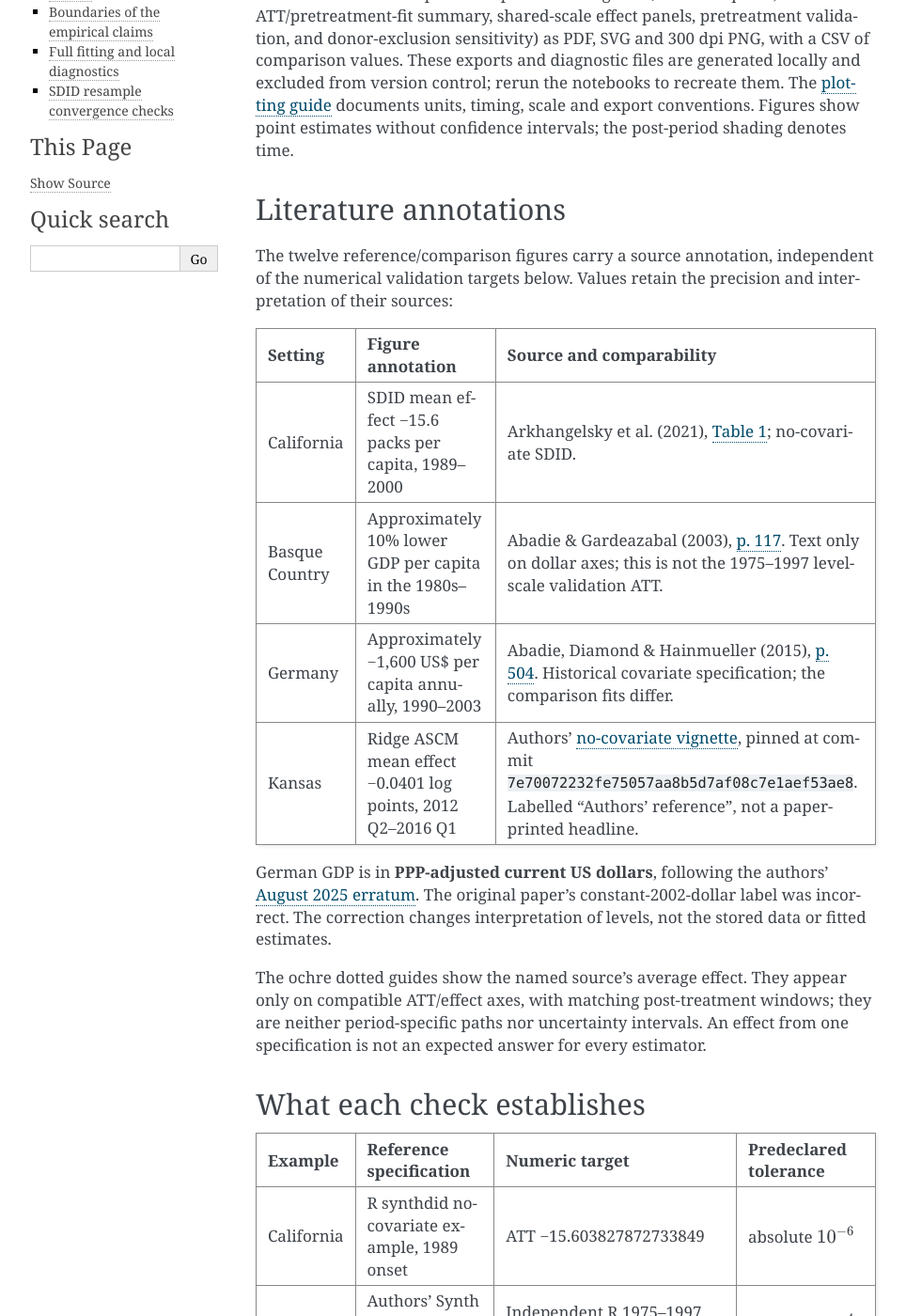
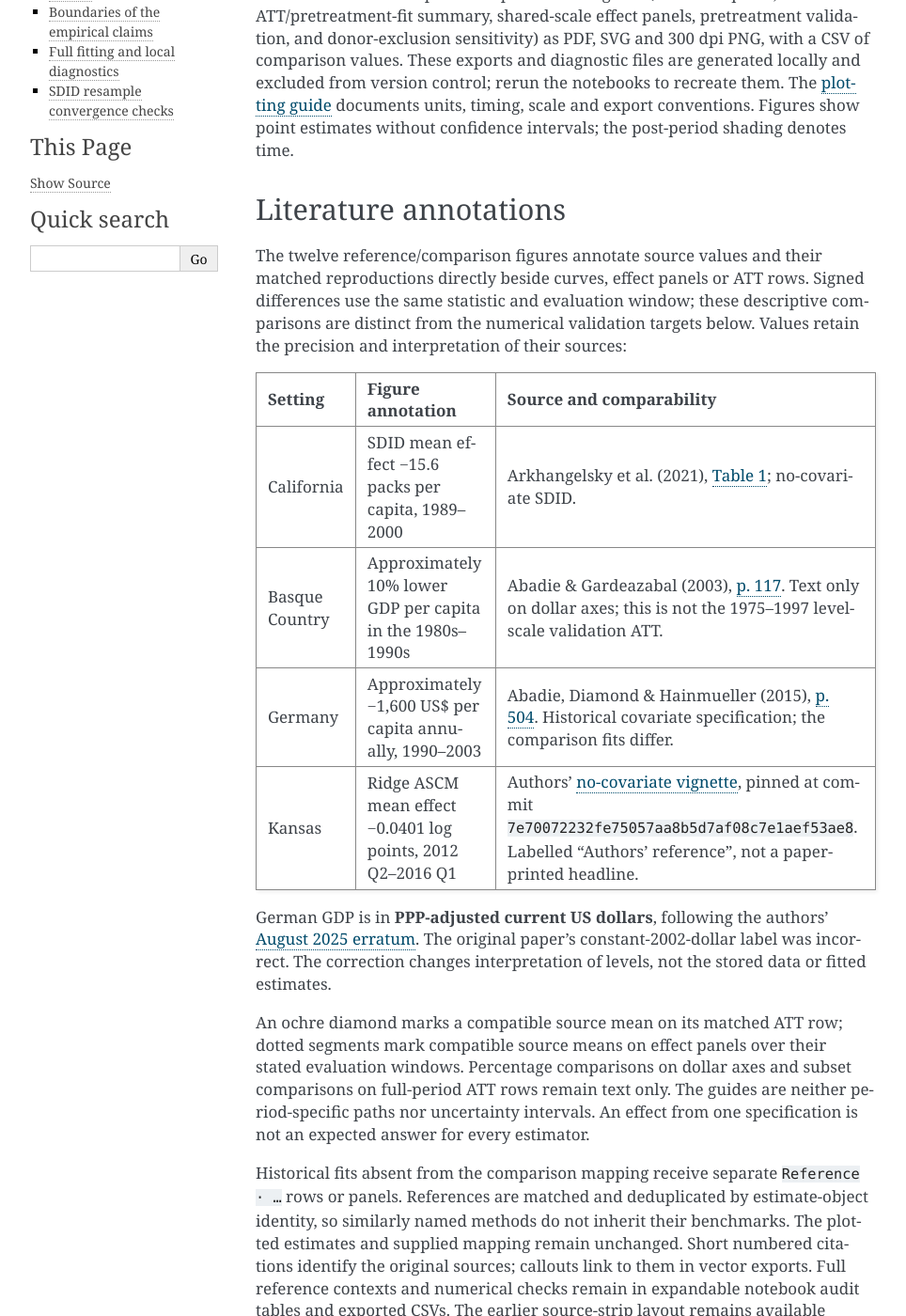
Before and after one commit to crahal/pysynthcon, a Sphinx documentation site: the page built from docs/replication.md, in a window 1280 px wide and 1400 px high, scrolled down 260 px. Shown: the whole window at 94% size, without its empty margins (148-1112 px from the left). Built offline with Sphinx 7.4.7, drawn with Linux system fonts in a browser that asks for light colours; some of the changed text lies outside the part shown.

Commit message:
docs: rerun empirical figures with direct labels and expandable audits

```diff
--- a/docs/replication.md
+++ b/docs/replication.md
@@ -17,9 +17,11 @@ estimates without confidence intervals; the post-period shading denotes time.
 
 ## Literature annotations
 
-The twelve reference/comparison figures carry a source annotation, independent of the numerical
-validation targets below. Values retain the precision and interpretation of
-their sources:
+The twelve reference/comparison figures annotate source values and their
+matched reproductions directly beside curves, effect panels or ATT rows.
+Signed differences use the same statistic and evaluation window; these
+descriptive comparisons are distinct from the numerical validation targets
+below. Values retain the precision and interpretation of their sources:
 
 | Setting | Figure annotation | Source and comparability |
 |---|---|---|
@@ -33,10 +35,22 @@ German GDP is in **PPP-adjusted current US dollars**, following the authors'
 The original paper's constant-2002-dollar label was incorrect. The correction
 changes interpretation of levels, not the stored data or fitted estimates.
 
-The ochre dotted guides show the named source's average effect. They appear
-only on compatible ATT/effect axes, with matching post-treatment windows;
-they are neither period-specific paths nor uncertainty intervals. An effect
-from one specification is not an expected answer for every estimator.
+An ochre diamond marks a compatible source mean on its matched ATT row;
+dotted segments mark compatible source means on effect panels over their
+stated evaluation windows. Percentage comparisons on dollar axes and subset
+comparisons on full-period ATT rows remain text only. The guides are neither
+period-specific paths nor uncertainty intervals. An effect from one
+specification is not an expected answer for every estimator.
+
+Historical fits absent from the comparison mapping receive separate
+`Reference · …` rows or panels. References are matched and deduplicated by
+estimate-object identity, so similarly named methods do not inherit their
+benchmarks. The plotted estimates and supplied mapping remain unchanged.
+Short numbered citations identify the original sources; callouts link to them
+in vector exports. Full reference
+contexts and numerical checks remain in expandable notebook audit tables
+and exported CSVs. The earlier source-strip layout remains available through
+`reference_style="strip"`; see the [plotting guide](plotting.md).
 
 ## What each check establishes
 
```
Also changed, not shown: docs/audit.md (+8 -1 lines), 5 other files.
